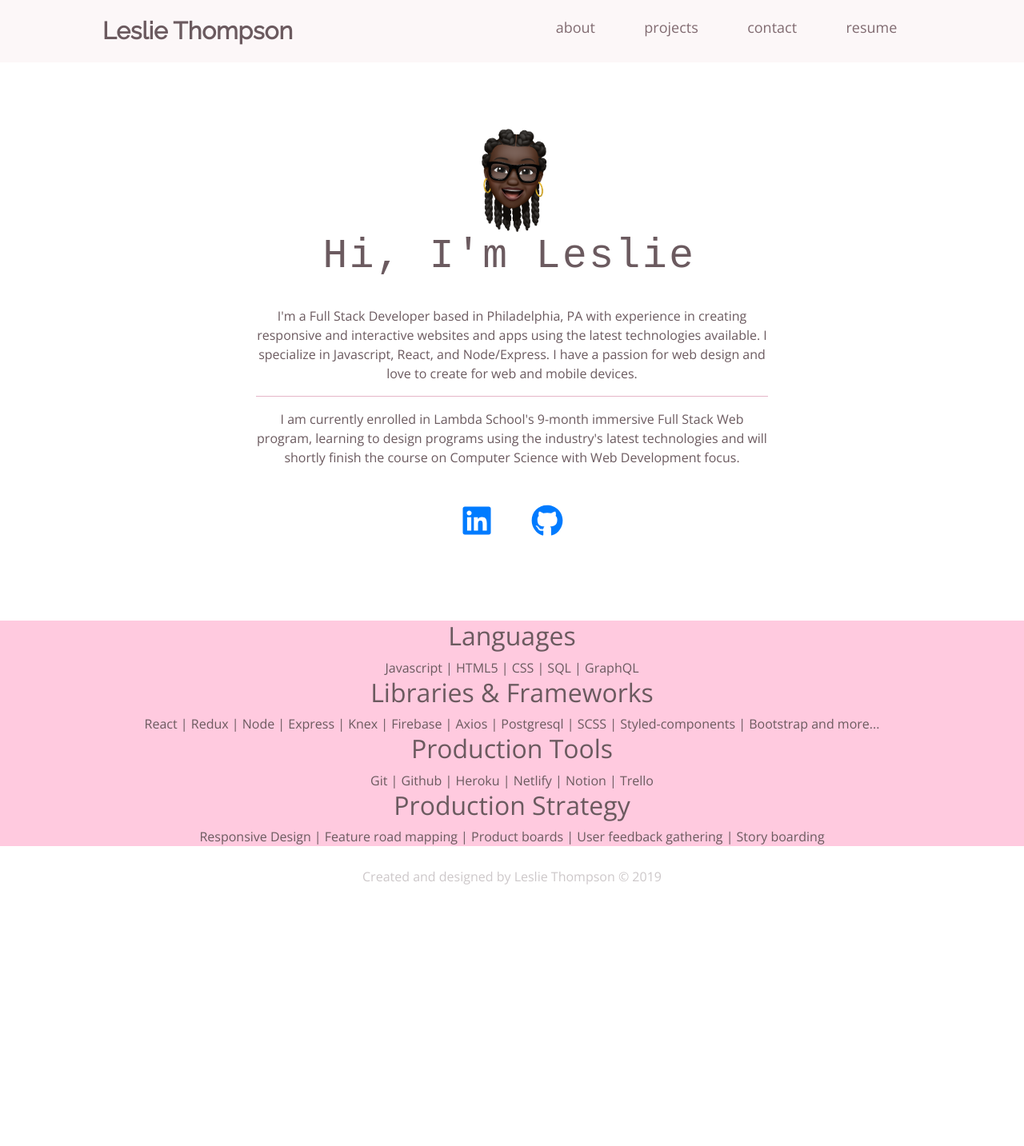
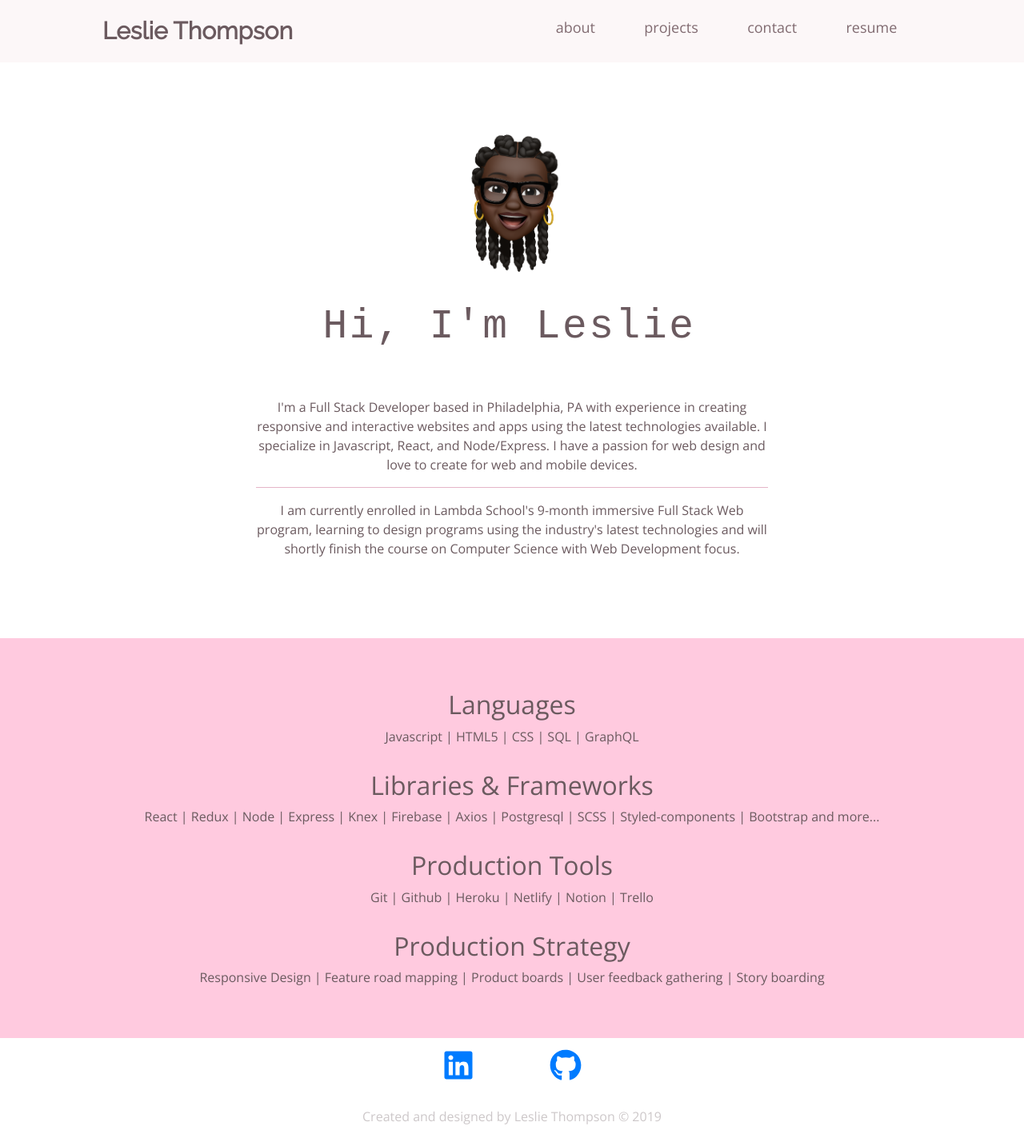
Before and after one commit to LCRT215/Portfolio, a React (Create React App) app: page / in a window 1280 px wide. Shown: the whole page at 80% size. Before the commit the page ends 1133 px from the top, so only its background shows below. Built offline with nearby package versions, Linux system fonts and the light colour scheme; a web font is replaced by a local one.

Commit message:
styling updates

```diff
--- a/src/components/Home/Home.css
+++ b/src/components/Home/Home.css
@@ -4,7 +4,11 @@
   font-family: "Open Sans", sans-serif;
 }
 
-.hummmm {
+.memoji {
+  margin-bottom: 6%;
+}
+
+.greeting-container {
   width: 80%;
   margin: 0 auto;
 }
@@ -41,7 +45,7 @@
 }
 
 .homeText {
-  margin: 5% 0;
+  margin: 9% 0;
 }
 
 .about {
@@ -56,6 +60,13 @@
   display: flex;
   justify-content: center;
   flex-direction: column;
+  padding: 5% 0;
+}
+h2 {
+  font-weight: bolder;
+}
+.break {
+  height: 30px;
 }
 .one {
   background-color: #ffcadf;
--- a/src/components/Home/Home.js
+++ b/src/components/Home/Home.js
@@ -9,12 +9,12 @@ function Home() {
       <div className="about">
         <img
           className="memoji"
-          width="150"
-          height="150"
+          width="200"
+          height="200"
           src={require("../images/open-smile.png")}
         />
         {/* Make this more simple and to the point */}
-        <div className="hummmm">
+        <div className="greeting-container">
           <h1 className="greeting">Hi, I'm Leslie</h1>
         </div>
         <div className="homeText">
@@ -31,6 +31,23 @@ function Home() {
           latest technologies and will shortly finish the course on Computer
           Science with Web Development focus.
         </div>
+      </div>
+      <div className="sections one">
+        <h2>Languages</h2>
+        Javascript | HTML5 | CSS | SQL | GraphQL
+        <div className="break" />
+        <h2> Libraries & Frameworks</h2>
+        React | Redux | Node | Express | Knex | Firebase | Axios | Postgresql |
+        SCSS | Styled-components | Bootstrap and more...
+        <div className="break" />
+        <h2> Production Tools</h2>
+        Git | Github | Heroku | Netlify | Notion | Trello
+        <div className="break" />
+        <h2>Production Strategy</h2>
+        Responsive Design | Feature road mapping | Product boards | User
+        feedback gathering | Story boarding
+      </div>
+      <div>
         <a
           href="https://www.linkedin.com/in/leslie-thompson-"
           target="_blank"
@@ -44,35 +61,6 @@ function Home() {
           <FaGithub />
         </a>
       </div>
-      <div className="sections one">
-        <h2>Languages</h2>
-        Javascript | HTML5 | CSS | SQL | GraphQL
-        <br />
-        <h2> Libraries & Frameworks</h2>
-        React | Redux | Node | Express | Knex | Firebase | Axios | Postgresql |
-        SCSS | Styled-components | Bootstrap and more...
-        <br />
-        <h2> Production Tools</h2>
-        Git | Github | Heroku | Netlify | Notion | Trello
-        <br />
-        <h2>Production Strategy</h2>
-        Responsive Design | Feature road mapping | Product boards | User
-        feedback gathering | Story boarding
-      </div>
-      {/* <div className="sections two">
-        <h2> Libraries & Frameworks</h2>
-        React | Redux | Node | Express | Knex | Firebase | Axios | Postgresql |
-        SCSS | Styled-components | Bootstrap and more..
-      </div>
-      <div className="sections three">
-        <h2> Production Tools</h2>
-        Git | Github | Heroku | Notion | Trello
-      </div>
-      <div className="sections four">
-        <h2>Production Strategy</h2>
-        Responsive Design | Feature road mapping | Product boards | User
-        feedback gathering | Story boarding
-      </div> */}
     </div>
   );
 }
--- a/src/components/Projects/Projects.css
+++ b/src/components/Projects/Projects.css
@@ -13,15 +13,15 @@
   margin-top: 5%;
 }
 
-.whyyyy {
-  width: 20%;
+.header-container {
+  width: 21%;
   margin: 0 auto;
-  border: green solid 2 px;
+  border: green solid 2px;
 }
 
 .header {
   margin-bottom: 2%;
-  font-size: 8vw;
+  font-size: 4vw;
   font-family: "Open Sans", sans-serif;
   color: #6b5a5f;
   overflow: hidden;
--- a/src/components/Projects/Projects.js
+++ b/src/components/Projects/Projects.js
@@ -25,7 +25,7 @@ function Projects() {
   return (
     <div>
       <div className="projects-container">
-        <div className="whyyyy">
+        <div className="header-container">
           <h1 className="header">
             <span className="headerAccent">{"{ "}</span>
             projects
--- a/src/components/Projects/Projects.scss
+++ b/src/components/Projects/Projects.scss
@@ -6,15 +6,16 @@
   align-items: center;
   margin-top: 5%;
 }
-.whyyyy {
-  width: 20%;
+.header-container {
+  width: 21%;
   margin: 0 auto;
-  border: green solid 2 px;
+  border: green solid 2px;
+  // margin-bottom: 10%;
 }
 
 .header {
   margin-bottom: 2%;
-  font-size: 8vw;
+  font-size: 4vw;
   font-family: "Open Sans", sans-serif;
   color: #6b5a5f;
   overflow: hidden; /* Ensures the content is not revealed until the animation */
```
Also changed, not shown: 1 other file (tests, documents, lock files or other folders).
